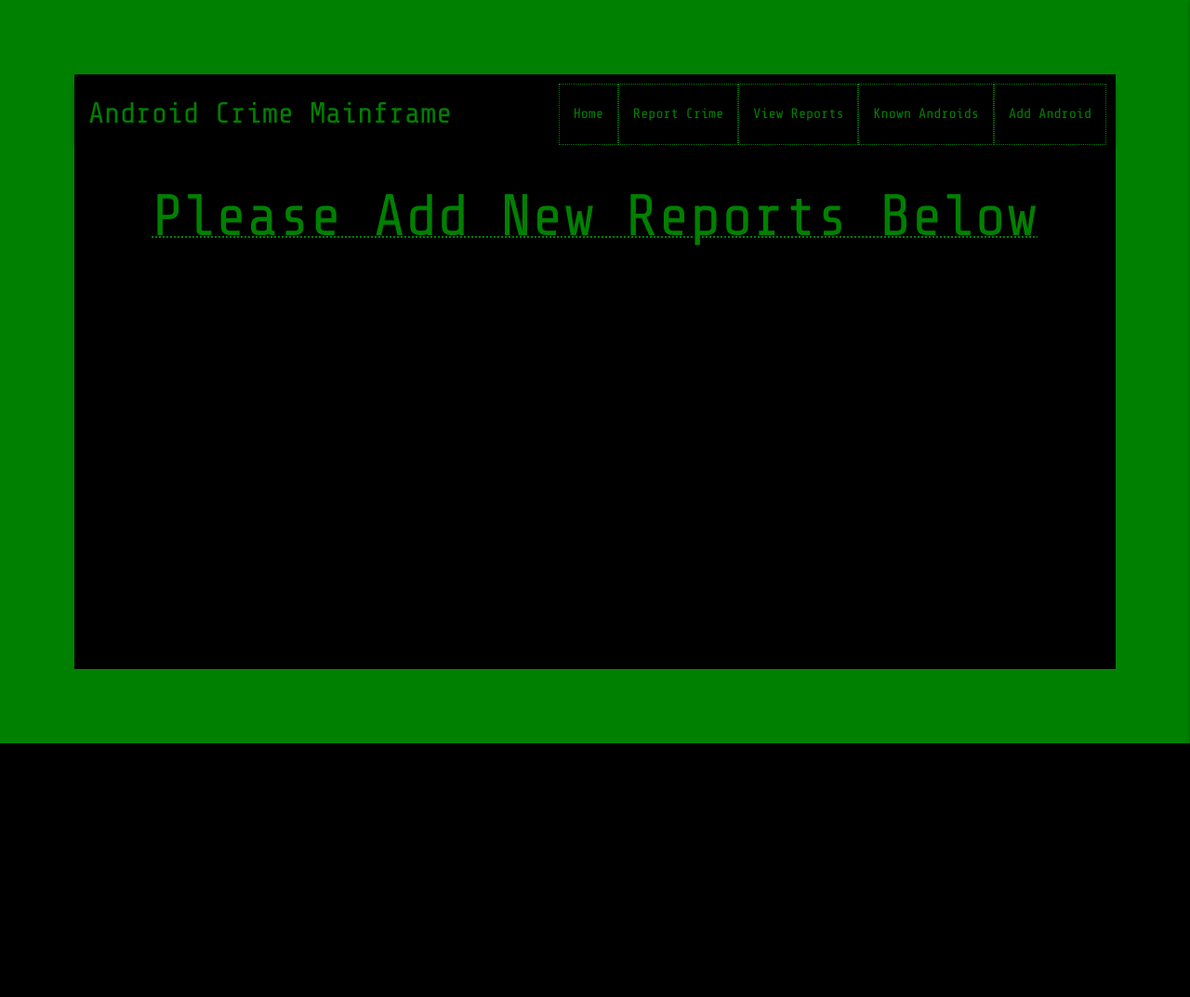
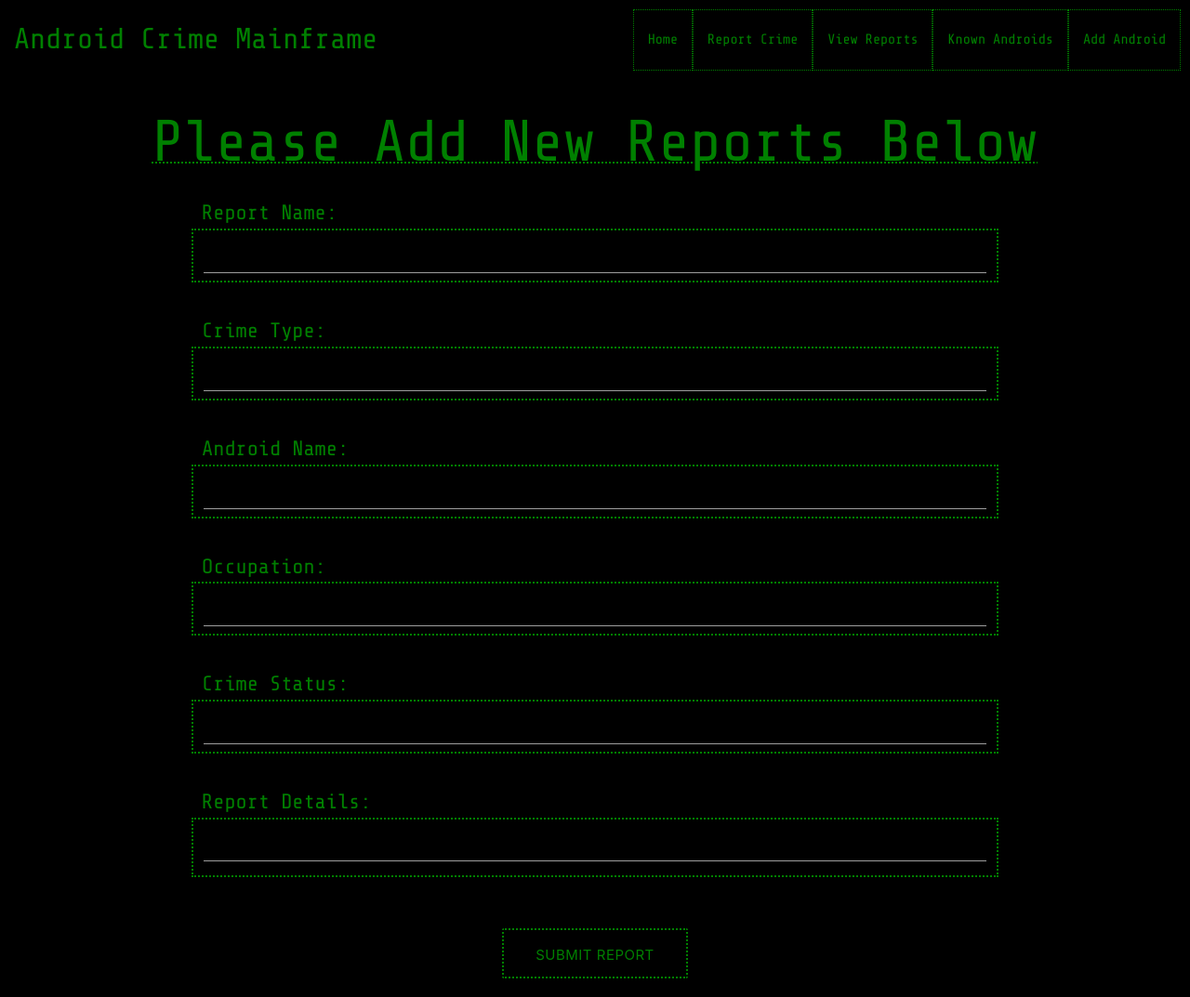
Before and after one commit to Hunnser86/android-crime-reporting-app, a Flask app: template templates/add_report.html in a window 1280 px wide; the page is wider, and only the part inside the window is pictured. Shown: that part at 93% size. Before the commit the page ends 800 px from the top of that part, so only its background shows below. Run offline with Flask 2, Linux system fonts and the light colour scheme; the template is opened without the code that fills it, so the values that code supplies are empty; some libraries are stand-ins or nearby versions.

Commit message:
Add functionality for adding reports, style the add report page, check functionality is working

```diff
--- a/app.py
+++ b/app.py
@@ -42,8 +42,21 @@ def get_reports():
     return render_template("reports.html", reports=reports)
 
 
-@app.route("/add_report")
-def add_report(Report):
+@app.route("/add_report", methods=["GET", "POST"])
+def add_report():
+    if request.method == "POST":
+        report = {
+            "report_name": request.form.get("report_name"),
+            "crime_type": request.form.get("crime_type"),
+            "android_name": request.form.get("android_name"),
+            "occupation": request.form.get("occupation"),
+            "crime_status": request.form.get("crime_status"),
+            "report_description": request.form.get("report_description")
+
+        }
+        mongo.db.reports.insert_one(report)
+        flash("Report Added Successfully")
+        return redirect(url_for("go_home"))
     return render_template("add_report.html")
 
 
--- a/static/css/style.css
+++ b/static/css/style.css
@@ -9,7 +9,7 @@
 body {
     background-color: black;
     font-family: 'Share Tech Mono', monospace;
-    border: solid 80px green;
+   /* border: solid 10px green;*/
     height: 100vh;
 
 }
@@ -112,7 +112,7 @@ ul li a:hover {
 
 
 
-/*Add reports page*/
+/*reports page*/
 
 .report-title{
 
@@ -141,3 +141,40 @@ ul.collapsible{
 li.active{
     border: none;
 }
+
+
+/*add reports page*/
+
+.input-field{
+    color: green;
+    border: dotted 2px green;
+    margin-top: 0;
+}
+
+label{
+    color: green;
+    font-size: 1.5rem;
+}
+
+.validate{
+    color: green;
+}
+
+#report_name{
+    font-family: 'Share Tech Mono', monospace;
+}
+#crime_type{
+    font-family: 'Share Tech Mono', monospace;
+}
+#android_name{
+    font-family: 'Share Tech Mono', monospace;
+}
+#occupation{
+    font-family: 'Share Tech Mono', monospace;
+}
+#crime_status{
+    font-family: 'Share Tech Mono', monospace;
+}
+#report_description{
+    font-family: 'Share Tech Mono', monospace;
+}
--- a/templates/add_report.html
+++ b/templates/add_report.html
@@ -3,5 +3,60 @@
 
 <h1 class="page_title center-align">Please Add New Reports Below</h1>
 
-
+<form class="col s12" action="{{ url_for('add_report') }}" method="POST">
+    <!--Report Name-->
+    <div class="row">
+        <label class="col s12 m8 offset-m2" for="report_name">Report Name:</label>
+        <div class="input-field col s12 m8 offset-m2">
+            <input id="report_name" name="report_name" minlength="5" maxlength="50" type="text" class="validate"
+                required>
+        </div>
+    </div>
+    <!--Crime Type-->
+    <div class="row">
+        <label class="col s12 m8 offset-m2" for="crime_type">Crime Type:</label>
+        <div class="input-field col s12 m8 offset-m2">
+            <input id="crime_type" name="crime_type" minlength="5" maxlength="50" type="text" class="validate" required>
+        </div>
+    </div>
+    <!--Android Name-->
+    <div class="row">
+        <label class="col s12 m8 offset-m2" for="android_name">Android Name:</label>
+        <div class="input-field col s12 m8 offset-m2">
+            <input id="android_name" name="android_name" minlength="5" maxlength="50" type="text" class="validate"
+                required>
+        </div>
+    </div>
+    <!--Occupation-->
+    <div class="row">
+        <label class="col s12 m8 offset-m2" for="occupation">Occupation:</label>
+        <div class="input-field col s12 m8 offset-m2">
+            <input id="occupation" name="occupation" minlength="5" maxlength="50" type="text" class="validate" required>
+        </div>
+    </div>
+    <!--Crime Status-->
+    <div class="row">
+        <label class="col s12 m8 offset-m2" for="crime_status">Crime Status:</label>
+        <div class="input-field col s12 m8 offset-m2">
+            <input id="crime_status" name="crime_status" minlength="5" maxlength="50" type="text" class="validate"
+                required>
+        </div>
+    </div>
+    <!--Report Details-->
+    <div class="row">
+        <label class="col s12 m8 offset-m2" for="report_description">Report Details:</label>
+        <div class="input-field col s12 m8 offset-m2">
+            <textarea id="report_description" name="report_description" minlength="15" maxlength="500"
+                class="materialize-textarea validate" required></textarea>
+        </div>
+    </div>
+    <!--Submit Button-->
+    <div class="row">
+        <div class="col s12 center-align">
+            <button type="submit" class="btn-large">
+                Submit Report
+            </button>
+        </div>
+    </div>
+</form>
 {% endblock %}
```
